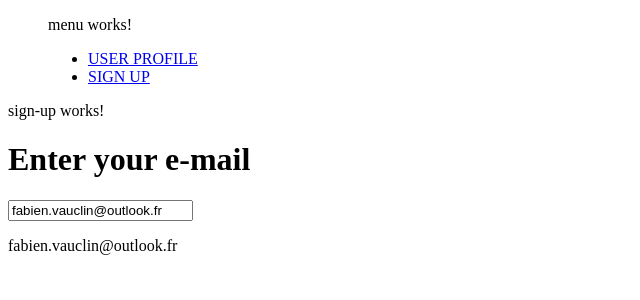
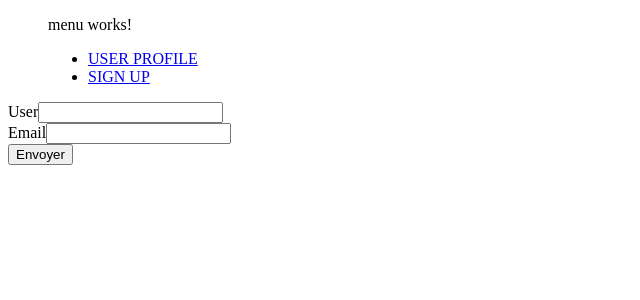
Before and after one commit to Fabien-V/Angular, an Angular app: page /sign-up in a window 1280 px wide. Shown: the top 300 px of the page, without its empty margins (0-640 px from the left). Built offline with nearby package versions, Linux system fonts and the light colour scheme.

Commit message:
Modif sign-up Quest 6

```diff
--- a/src/app/sign-up/sign-up.component.html
+++ b/src/app/sign-up/sign-up.component.html
@@ -1,6 +1,34 @@
-<p>
-  sign-up works!
-</p>
+<!--<h1>Enter your e-mail</h1><input [(ngModel)]="email" type="email" name="email" />
+<p> {{ email }}</p> -->
 
-<h1>Enter your e-mail</h1><input [(ngModel)]="email" type="email" name="email" />
-<p> {{ email }}</p>
+
+<form  (ngSubmit)="myForm.valid && onSubmit()" #myForm="ngForm">
+
+
+  <div>
+    <label for="user-order">User</label>
+    <input name="user-order" type="text" [(ngModel)]="model.user" #user="ngModel"  required minlength="5" maxlength="25"  >
+  </div>
+
+  <div *ngIf="myForm.submitted">
+  <div *ngIf="user.errors">
+    <span *ngIf="user.errors.required">Le champ est requis</span>
+    <span *ngIf="user.errors.minlength">Le champ user ne doit pas être inférieur à 4 caractères</span>
+    <span *ngIf="user.errors.maxlength">Le champ user ne doit pas dépasser 25 caractères</span>
+  </div>
+  </div>
+
+
+  <div>
+    <label for="mail-order">Email</label>
+    <input name="mail-order" type="email"  [(ngModel)]="model.mail" #mail="ngModel" required email=""  />
+  </div>
+
+  <div *ngIf="myForm.submitted">
+    <div *ngIf="mail.errors">
+      <span *ngIf="mail.errors.required">Le champ email est requis.</span>
+      <span *ngIf="mail.errors.email">Le champ email est invalide.</span>
+    </div>
+  </div>
+  <button type="submit">Envoyer</button>
+</form>
--- a/src/app/sign-up/sign-up.component.ts
+++ b/src/app/sign-up/sign-up.component.ts
@@ -1,14 +1,23 @@
 import { Component, OnInit } from '@angular/core';
 
 @Component({
-  selector: 'sign-up',
+  selector: 'app-sign-up',
   templateUrl: './sign-up.component.html',
   styleUrls: ['./sign-up.component.css']
 })
 export class SignUpComponent implements OnInit {
-  email = 'fabien.vauclin@outlook.fr';
+  model: Order = new Order();
+
   constructor() { }
   ngOnInit() {
   }
+  onSubmit() {
+    // form submitted
+    console.log(this.model);
+  }
+}
 
+export class Order {
+  user: string;
+  mail: string;
 }
```
